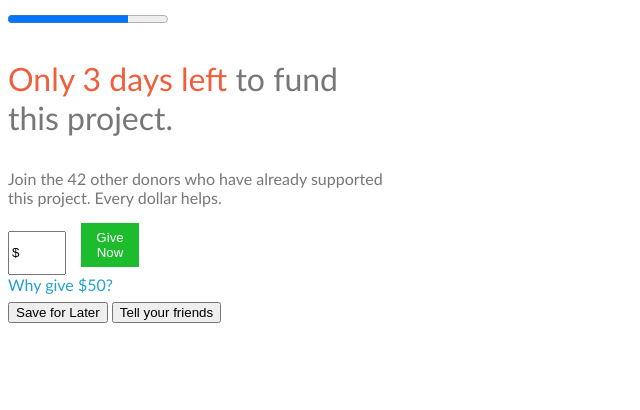
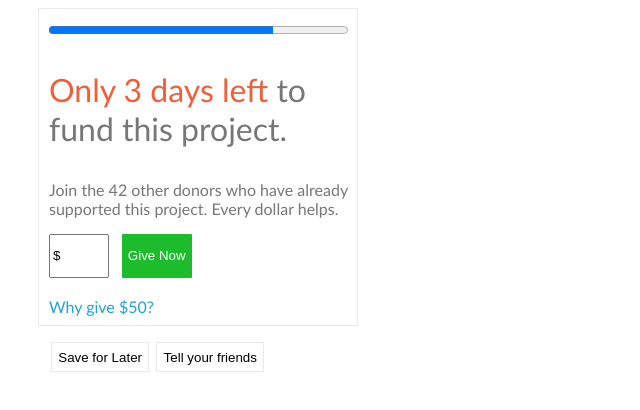
Before and after one commit to Ingrid-s/test-b-n-l, a plain HTML site: page index.html in a window 1280 px wide. Shown: the whole page, without its empty margins (0-640 px from the left). Drawn offline with Linux system fonts and the light colour scheme.

Commit message:
comentarios del codigo y ultimos cambios de estilos

```diff
--- a/css/main.sass
+++ b/css/main.sass
@@ -10,37 +10,62 @@ $font-size-primary: 2rem
 $font-size-secondary: 1.5rem
 $heigth-input: 2.75rem
 $heigth-buttons: 1.9rem
+$margin-left: 3%
 
+//Estilos
 body
     background-color: #518887, 0.54
     color: $grey
     font-family: $font-family
-    width: 30%
+    width: 25%
     heigth: auto
+    margin-left: $margin-left
 
 
+.container
+    border: 1px solid $light_grey
+    padding: 3%
+
+.progress
+    width: 100%
+
+span
+    color: $orange
+
+.advice
+    font-size: $font-size-primary
+
 #quantity
-    width: 15%
+    width: 20%
     height: $heigth-input
     box-sizing: border-box
+
 
 #donate
     background-color: $green
     color: #fff
-    width: 15%
+    width: auto
     height: $heigth-input
     border: none
-    margin-left: 3%
+    margin-left: $margin-left
+    border-radius: 1px
 
-
-span
-    color: $orange
-
-.ofert
-    font-size: $font-size-primary
 a
     text-decoration: none
     color: $blue
 
+
 .twoButtons
-    margin-top: 2%
+    margin-top: 5%
+    margin-left: $margin-left
+    border-radius: 1px
+
+
+
+.footerButton
+    border: 1px solid $light_grey
+    background-color: #fff
+    margin-left: 1%
+    padding: 2%
+    width: auto
+    heigth: auto
--- a/index.html
+++ b/index.html
@@ -8,22 +8,25 @@
   </head>
   <body>
 
-    <article>
+    <article class="container">
       <progress value=75 max=100 class="progress"></progress>
-      <p class="ofert"><span>Only 3 days left</span> to fund this project.</p>
+      <p class="advice"><span>Only 3 days left</span> to fund this project.</p>
       <p>Join the 42 other donors who have already supported this project. Every dollar helps.</p>
-      <div class= callToAction1>
+
+      <div class= callToAction>
         <input type="text" name="quantity" id="quantity" value='$'>
         <button type="submit" name="Donate" id="donate"> Give Now</button>
-          <div id="empty"></div>
+        <div id="empty"></div>
+        <br>
         <a href="https://ingrid-s.github.io/Portafolio/" target="_blank">Why give $50?</a>
-      </div>
-      <div class="twoButtons">
-        <button type="button" name="save">Save for Later</button>
-        <button type="button" name="share"> Tell your friends</button>
       </div>
 
     </article>
+
+    <div class="twoButtons">
+      <button class="footerButton" type="button" name="save">Save for Later</button>
+      <button class="footerButton" type="button" name="share"> Tell your friends</button>
+    </div>
 
 
 <script src="js/app.js"></script>
--- a/js/app.js
+++ b/js/app.js
@@ -1,20 +1,22 @@
 
-
+//Create Element, add text.
 const newP = document.createElement('p');
 newP.id='quantity';
-newP.textContent ='nuevo texto, gracias por donar';
+newP.textContent ='Thank you!';
 
-document.getElementById("donate").addEventListener("click", function (e){
+//Identify element, listen the event, prevent default (event)
+let donateButton= document.getElementById("donate");
+donateButton.addEventListener("click", function (e){
   e.preventDefault();
+  //convert the value of input (string to number and remove $ character)
 let inputValue = parseInt(document.getElementById('quantity').value.slice(1));
 
+//Comparation from validate the amount
   if(inputValue >= 5) {
+    // if condition is true, create element and text
     document.getElementById('empty').appendChild(newP);
   } else {
-    console.log('error, no seas codinche');
+    //if condition is false, show an alert
+    alert("Please, try an amount greater than 5.");
   }
 });
-
-// falta darle padding a todo el recuadro
-// falta el borde de todo el recuadro
-// falta corregir el estilo de los ultimos botones.
```
Also changed, not shown: css/main.css, 1 other file.
